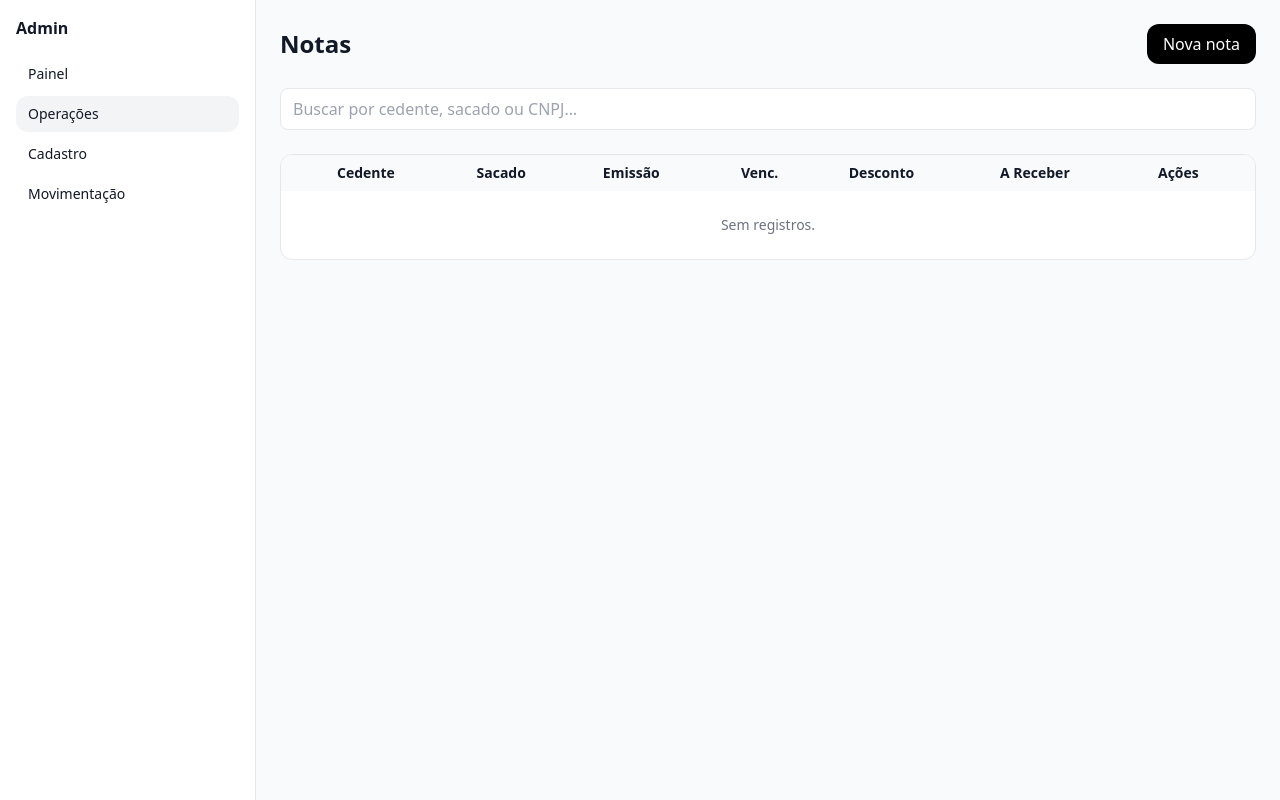
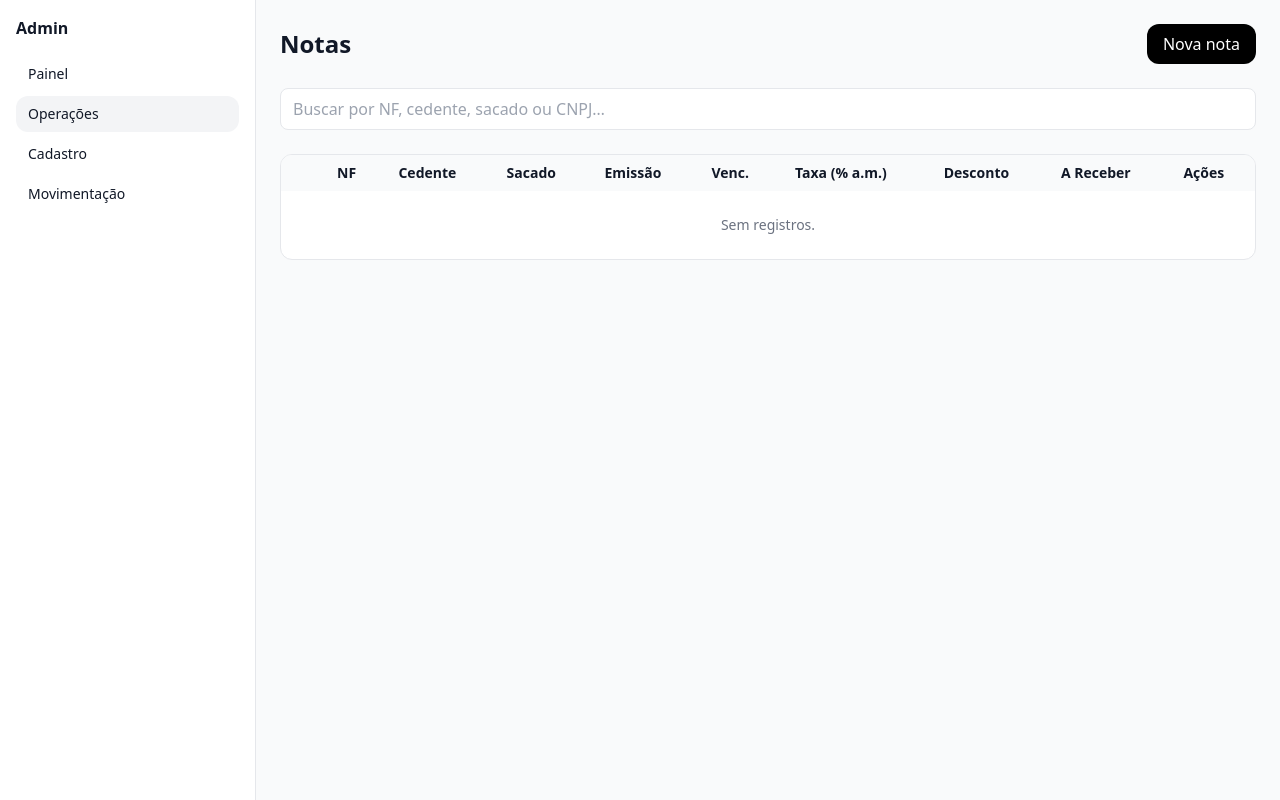
Before and after one commit to Diamank/adminv11, a Next.js app: page /operacoes/nova-nota in a window 1280 px wide. Built offline with nearby package versions, Linux system fonts and the light colour scheme.

Commit message:
Update nova-nota.tsx

```diff
--- a/src/pages/operacoes/nova-nota.tsx
+++ b/src/pages/operacoes/nova-nota.tsx
@@ -59,7 +59,11 @@ function UploadBox({
               <label htmlFor={inputId} className="px-3 py-1.5 text-sm rounded-lg border cursor-pointer hover:bg-gray-50">
                 Trocar
               </label>
-              <button type="button" onClick={() => onChange(null)} className="px-3 py-1.5 text-sm rounded-lg border hover:bg-gray-50">
+              <button
+                type="button"
+                onClick={() => onChange(null)}
+                className="px-3 py-1.5 text-sm rounded-lg border hover:bg-gray-50"
+              >
                 Remover
               </button>
             </div>
@@ -96,7 +100,6 @@ type Nota = {
   liquidoCedente: number
   valorAReceber: number
   anexos: Anexo[]
-  status: 'pendente' | 'pago' | 'cancelado'
 }
 
 const LS_KEY = 'ops_notas_v3'
@@ -194,7 +197,6 @@ export default function NovaNota() {
     const iof = typeof iofPerc === 'number' ? iofPerc : 0
 
     const descontoFinanceiro = v * (t / 100) * (dias / 30)
-    the_d: null
     const descontoAdm = v * (adm / 100)
     const descontoIof = v * (iof / 100)
     const descontoTotal = descontoFinanceiro + fix + descontoAdm + descontoIof
@@ -312,7 +314,6 @@ export default function NovaNota() {
       liquidoCedente: calc.liquido,
       valorAReceber: calc.receber,
       anexos: novosAnexos,
-      status: 'pendente',
     }
     persist([novo, ...itens])
     limparForm()
@@ -344,23 +345,25 @@ export default function NovaNota() {
         {/* Busca */}
         <div className="flex gap-3">
           <input
-            placeholder="Buscar por cedente, sacado ou CNPJ…"
+            placeholder="Buscar por NF, cedente, sacado ou CNPJ…"
             className="w-full border rounded-lg px-3 py-2 bg-white"
             value={busca}
             onChange={(e) => setBusca(e.target.value)}
           />
         </div>
 
-        {/* LISTA: apenas Cedente, Sacado, Emissão, Venc., Desconto e A Receber */}
+        {/* LISTA (Resumo enxuto) */}
         <div className="overflow-hidden rounded-xl border bg-white">
           <table className="w-full text-sm">
             <thead className="bg-gray-50">
               <tr className="text-left">
                 <th className="px-4 py-2 w-10"></th>
+                <th className="px-4 py-2">NF</th>
                 <th className="px-4 py-2">Cedente</th>
                 <th className="px-4 py-2">Sacado</th>
                 <th className="px-4 py-2">Emissão</th>
                 <th className="px-4 py-2">Venc.</th>
+                <th className="px-4 py-2">Taxa (% a.m.)</th>
                 <th className="px-4 py-2">Desconto</th>
                 <th className="px-4 py-2">A Receber</th>
                 <th className="px-4 py-2">Ações</th>
@@ -369,7 +372,7 @@ export default function NovaNota() {
             <tbody>
               {itensFiltrados.length === 0 && (
                 <tr>
-                  <td colSpan={8} className="px-4 py-6 text-center text-gray-500">Sem registros.</td>
+                  <td colSpan={10} className="px-4 py-6 text-center text-gray-500">Sem registros.</td>
                 </tr>
               )}
 
@@ -384,6 +387,7 @@ export default function NovaNota() {
                       <td className="px-4 py-2">
                         <span className={'inline-block transition-transform ' + (open ? 'rotate-90' : '')}>▶</span>
                       </td>
+                      <td className="px-4 py-2 whitespace-nowrap">{n.numero}</td>
 
                       <td className="px-4 py-2">
                         <div className="max-w-[180px] truncate" title={n.cedenteNome}>{n.cedenteNome}</div>
@@ -395,6 +399,7 @@ export default function NovaNota() {
 
                       <td className="px-4 py-2 whitespace-nowrap">{n.emissao}</td>
                       <td className="px-4 py-2 whitespace-nowrap">{n.vencimento}</td>
+                      <td className="px-4 py-2 whitespace-nowrap">{n.taxaMes.toFixed(2)}%</td>
                       <td className="px-4 py-2 whitespace-nowrap">{money(n.desconto)}</td>
                       <td className="px-4 py-2 whitespace-nowrap">{money(n.valorAReceber)}</td>
 
@@ -416,15 +421,14 @@ export default function NovaNota() {
                       </td>
                     </tr>
 
-                    {/* Detalhes expandido: TODO o resto fica aqui */}
+                    {/* Detalhes expandido */}
                     {open && (
                       <tr className="bg-gray-50 border-t">
-                        <td colSpan={8} className="px-6 py-4">
+                        <td colSpan={10} className="px-6 py-4">
                           <div className="grid grid-cols-1 md:grid-cols-3 gap-4">
                             <div className="rounded-xl border bg-white p-4">
                               <div className="text-xs text-gray-500 mb-2">Cálculo</div>
                               <div className="space-y-1 text-sm">
-                                <div className="flex justify-between"><span>NF</span><b>{n.numero}</b></div>
                                 <div className="flex justify-between"><span>Valor da Nota</span><b>{money(n.valor)}</b></div>
                                 <div className="flex justify-between"><span>Taxa financeira</span><span>{n.taxaMes.toFixed(2)}% a.m.</span></div>
                                 <div className="flex justify-between"><span>Dias</span><span>{n.dias}</span></div>
@@ -435,7 +439,6 @@ export default function NovaNota() {
                                 <div className="flex justify-between border-t pt-2"><span>Desconto total</span><b>{money(n.desconto)}</b></div>
                                 <div className="flex justify-between"><span>Líquido ao Cedente</span><b>{money(n.liquidoCedente)}</b></div>
                                 <div className="flex justify-between"><span>Valor a Receber (nominal)</span><b>{money(n.valorAReceber)}</b></div>
-                                <div className="flex justify-between"><span>Status</span><b className="capitalize">{n.status}</b></div>
                               </div>
                             </div>
 
@@ -444,6 +447,7 @@ export default function NovaNota() {
                               <div className="space-y-1 text-sm">
                                 <div><b>Cedente:</b> {n.cedenteNome} — {n.cnpjCedente}</div>
                                 <div><b>Sacado:</b> {n.sacadoNome} — {n.cnpjSacado}</div>
+                                <div><b>NF:</b> {n.numero}</div>
                                 <div><b>Emissão/Venc.:</b> {n.emissao} → {n.vencimento}</div>
                               </div>
                             </div>
```
